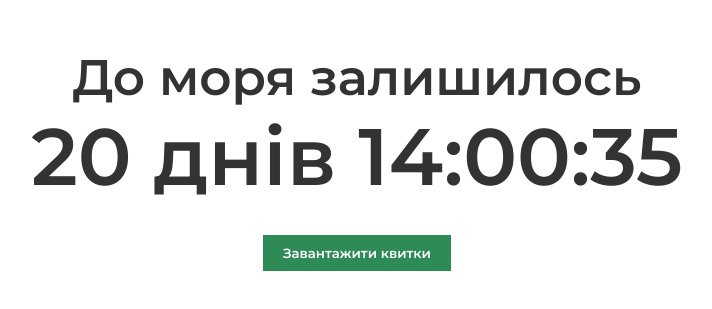
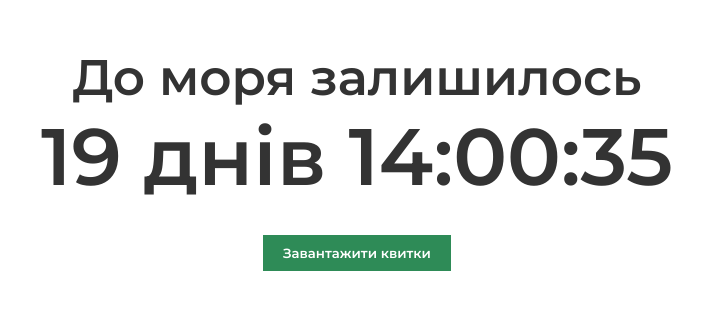
Before and after one commit to Jestermaxrko/sea-days, a plain HTML site: page index.html in a window 1280 px wide. Shown: the part 241-550 px from the top of the page, without its empty margins (283-995 px from the left). Drawn offline with Linux system fonts and the light colour scheme.

Commit message:
Add files via upload

```diff
--- a/index.html
+++ b/index.html
@@ -6,7 +6,7 @@
   <meta name="viewport" content="width=device-width, initial-scale=1.0">
   <link rel="stylesheet" href="index.css" />
   <script defer src="index.js"></script>
-  <title>See counter</title>
+  <title>Sea counter</title>
 </head>
 
 <body>
--- a/index.js
+++ b/index.js
@@ -14,7 +14,7 @@ const getTime = ms => {
   const seconds = Math.floor((ms / 1000) % 60);
   const minutes = Math.floor((ms / 1000 / 60) % 60);
   const hours = Math.floor((ms / 1000 / 3600) % 24);
-  const days = Math.round(ms / (1000 * 60 * 60 * 24));
+  const days = Math.floor(ms / (1000 * 60 * 60 * 24));
   return `${days} ${getEnding(days)} ${hours}:${prepareValue(minutes)}:${prepareValue(seconds)}`;
 };
 
```
